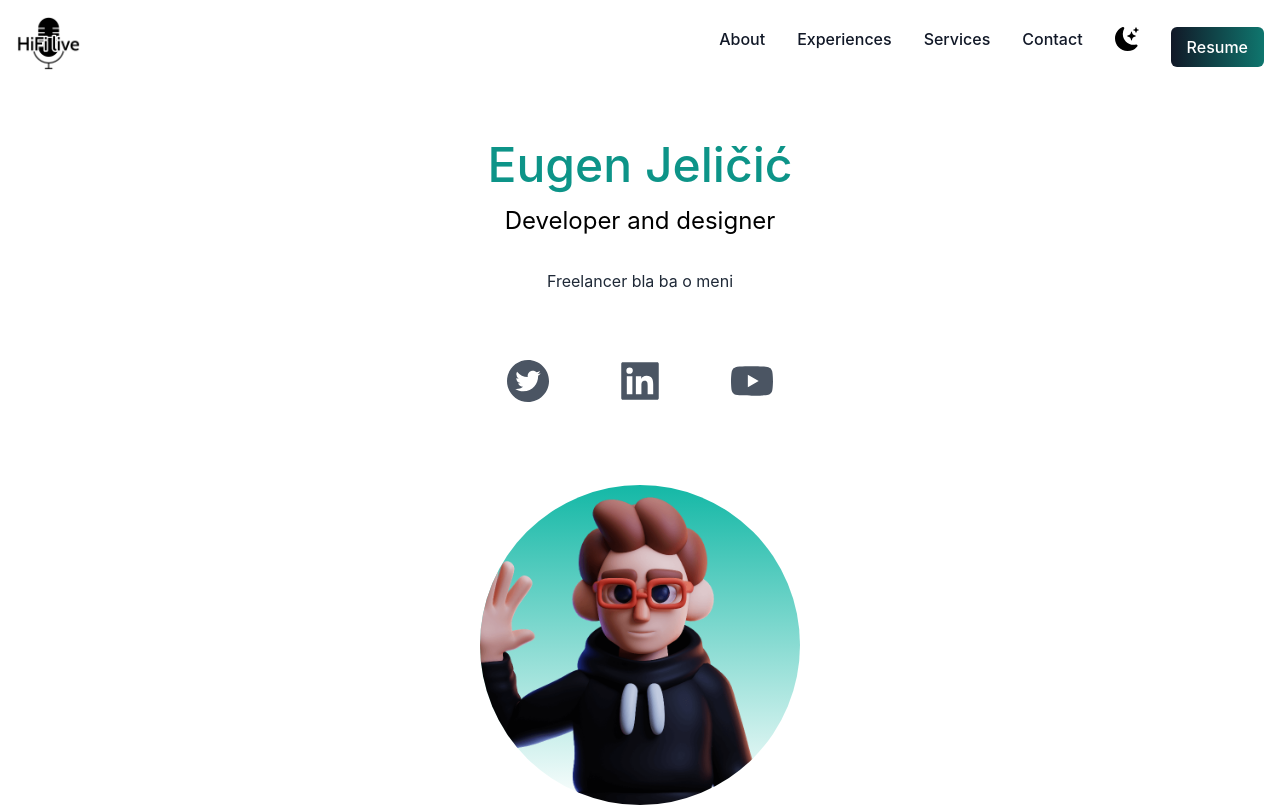
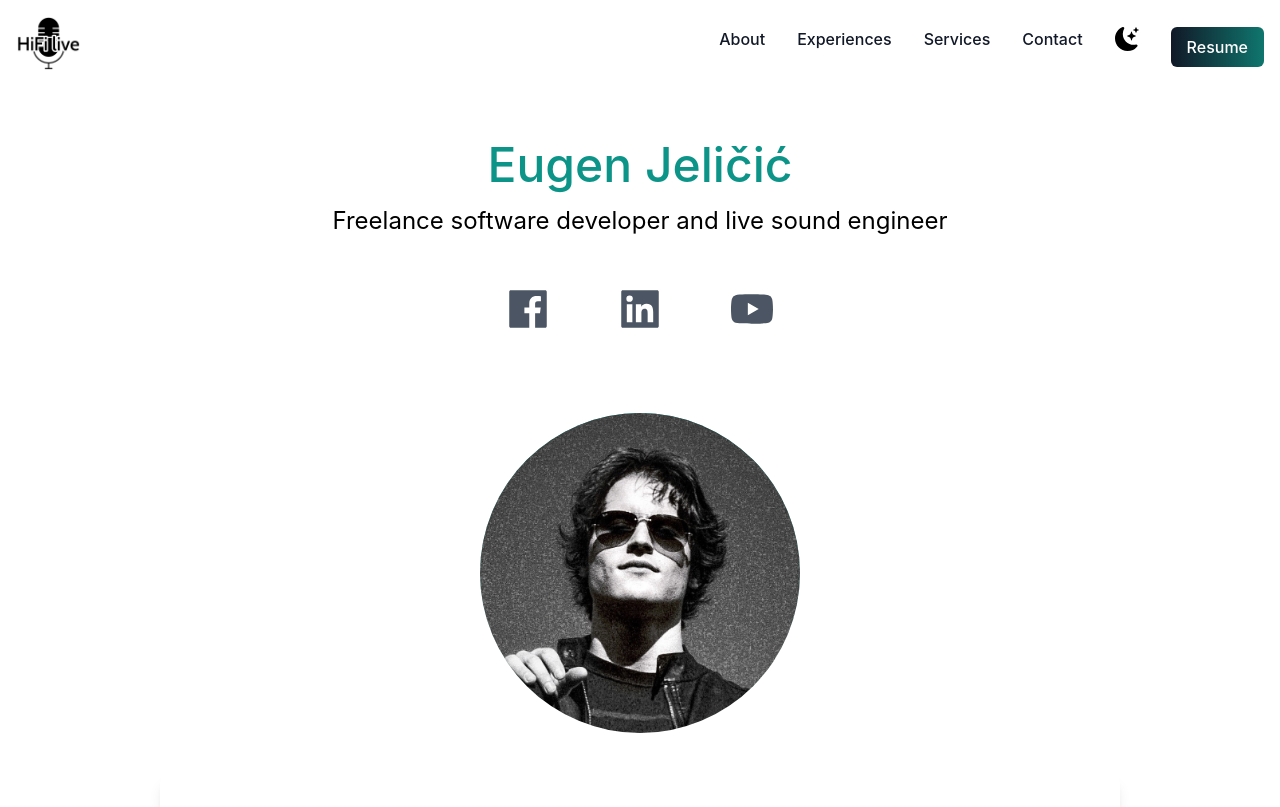
Before and after one commit to eJelicic/react-portfolio, a Next.js app: page / in a window 1280 px wide. Shown: the top 807 px of the page. Built offline with nearby package versions, Linux system fonts and the light colour scheme.

Commit message:
Frontpage edited further

```diff
--- a/pages/index.tsx
+++ b/pages/index.tsx
@@ -1,12 +1,12 @@
 import Head from "next/head";
 import Navbar from '../components/navbar';
 import {
-  AiFillTwitterCircle,
+  AiFillFacebook,
   AiFillLinkedin,
   AiFillYoutube
 } from "react-icons/ai";
 import Image from "next/legacy/image";
-import deved from '../public/dev-ed-wave.png';
+import deved from '../public/EugenProfilePic.jpg';
 import design from '../public/design.png';
 import { useDarkMode } from '../components/darkModeProvider';
 
@@ -25,15 +25,30 @@ export default function Home() {
             <h2 className="text-5xl py-2 text-teal-600 font-medium">
               Eugen Jeličić
             </h2>
-            <h3 className="text-2xl py-2 dark:text-white">Developer and designer</h3>
-            <p className="text-md py-5 leading-8 text-gray-800 dark:text-white">
-              Freelancer bla ba o meni
-            </p>
+            <h3 className="text-2xl py-2 dark:text-white">      Freelance software developer and live sound engineer</h3>
           </div>
           <div className="text-5xl flex justify-center gap-16 text-gray-600 dark:text-white">
-            <AiFillTwitterCircle />
-            <AiFillLinkedin />
-            <AiFillYoutube />
+            <a
+              href="https://www.facebook.com/eugen.jelicic"
+              target="_blank"
+              rel="noopener noreferrer"
+            >
+              <AiFillFacebook />
+            </a>
+            <a
+              href="https://www.linkedin.com/in/eugen-jeli%C4%8Di%C4%87-b4876763"
+              target="_blank"
+              rel="noopener noreferrer"
+            >
+              <AiFillLinkedin />
+            </a>
+            <a
+              href="https://www.youtube.com/channel/UCmkR-6Xcfgf2wqiSXCv_4Fw"
+              target="_blank"
+              rel="noopener noreferrer"
+            >
+              <AiFillYoutube />
+            </a>
           </div>
           <div className="relative mx-auto bg-gradient-to-b from-teal-500 rounded-full w-80 h-80 mt-20 overflow-hidden">
             <Image src={deved} layout="fill" objectFit="cover" alt={""} />
```
Also changed, not shown: public/EugenProfilePic.jpg (added).
